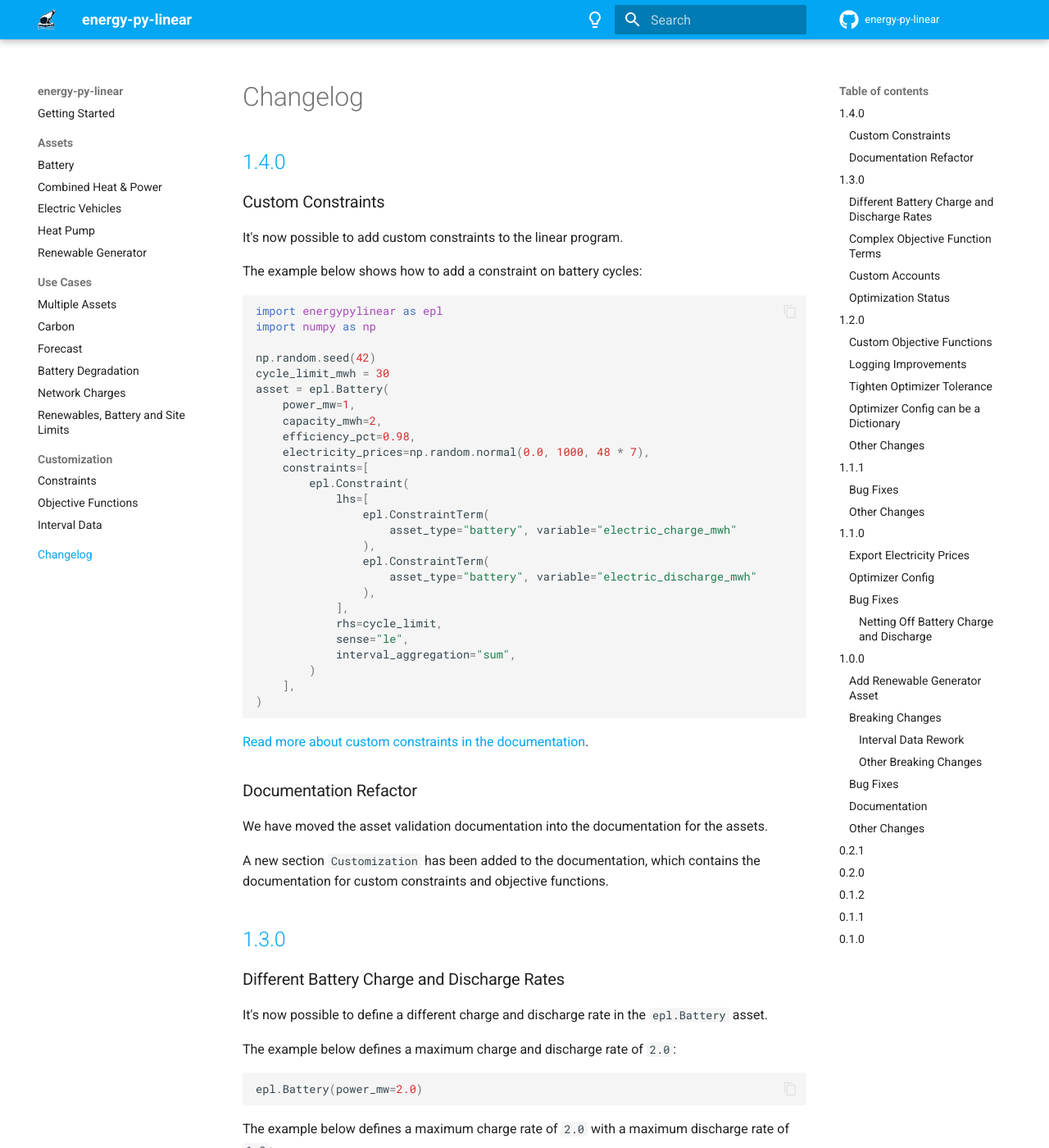
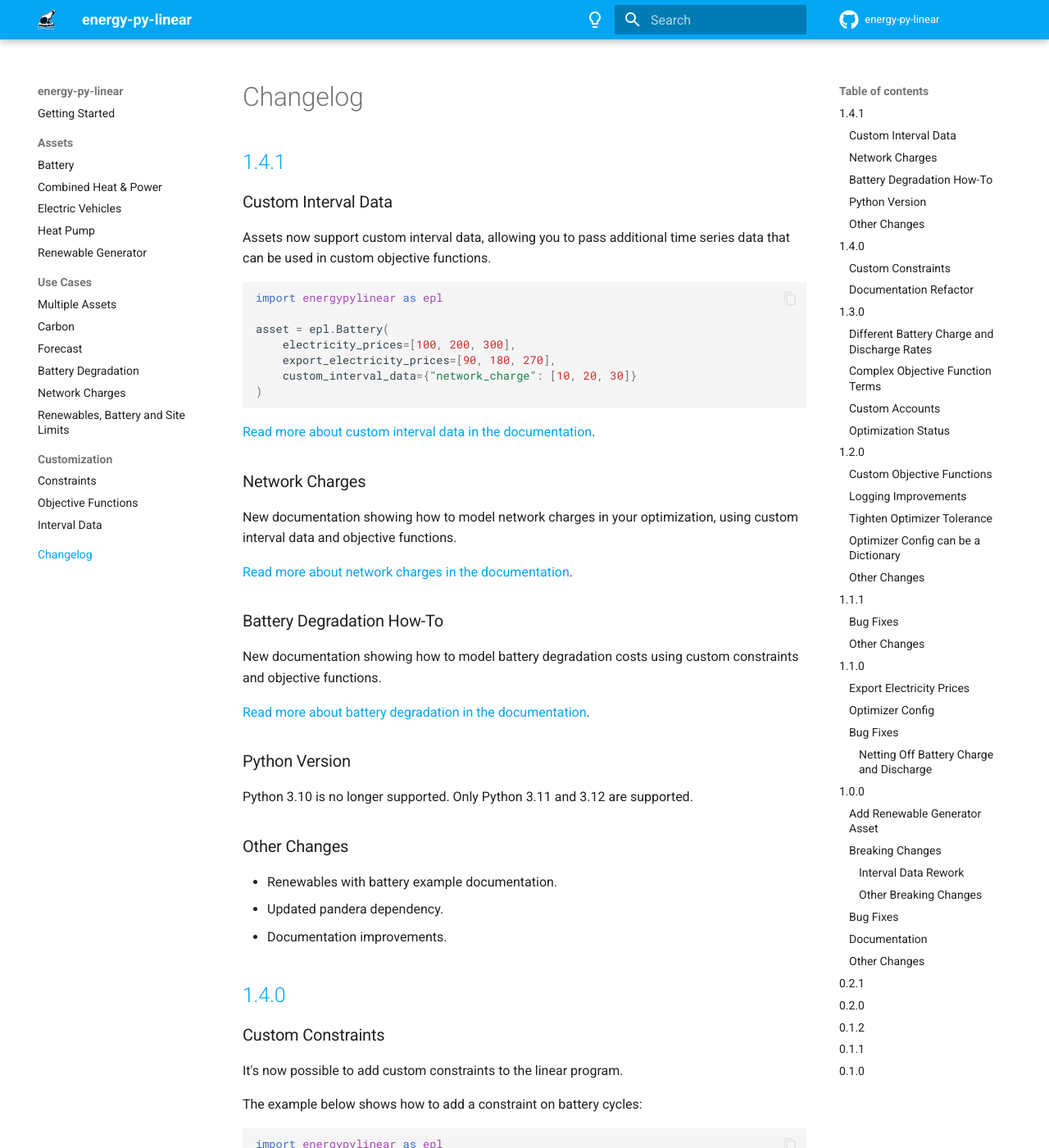
Before and after one commit to ADGEfficiency/energy-py-linear, an MkDocs documentation site: the page built from docs/docs/changelog.md, in a window 1280 px wide and 1400 px high. Shown: the whole window at 82% size. Built offline with MkDocs 1.6.1 and Material for MkDocs 9.7.7, drawn with Linux system fonts in a browser that asks for light colours; plug-ins that fetch from the network failed and are left out; comment, search, counter and statistics services are not loaded; the version menu is left out.

Commit message:
Release 1.4.1
Add changelog entry for v1.4.1 release including:
- Custom interval data support
- Network charges documentation
- Battery degradation how-to
- Python 3.11/3.12 only

````diff
--- a/docs/docs/changelog.md
+++ b/docs/docs/changelog.md
@@ -1,4 +1,44 @@
 # Changelog
+
+## [1.4.1](https://github.com/ADGEfficiency/energy-py-linear/releases/tag/v1.4.1)
+
+### Custom Interval Data
+
+Assets now support custom interval data, allowing you to pass additional time series data that can be used in custom objective functions.
+
+```python
+import energypylinear as epl
+
+asset = epl.Battery(
+    electricity_prices=[100, 200, 300],
+    export_electricity_prices=[90, 180, 270],
+    custom_interval_data={"network_charge": [10, 20, 30]}
+)
+```
+
+[Read more about custom interval data in the documentation](https://energypylinear.adgefficiency.com/latest/how-to/custom-interval-data/).
+
+### Network Charges
+
+New documentation showing how to model network charges in your optimization, using custom interval data and objective functions.
+
+[Read more about network charges in the documentation](https://energypylinear.adgefficiency.com/latest/how-to/network-charges/).
+
+### Battery Degradation How-To
+
+New documentation showing how to model battery degradation costs using custom constraints and objective functions.
+
+[Read more about battery degradation in the documentation](https://energypylinear.adgefficiency.com/latest/how-to/battery-degradation/).
+
+### Python Version
+
+Python 3.10 is no longer supported. Only Python 3.11 and 3.12 are supported.
+
+### Other Changes
+
+- Renewables with battery example documentation.
+- Updated pandera dependency.
+- Documentation improvements.
 
 ## [1.4.0](https://github.com/ADGEfficiency/energy-py-linear/releases/tag/v1.4.0)
 
````
